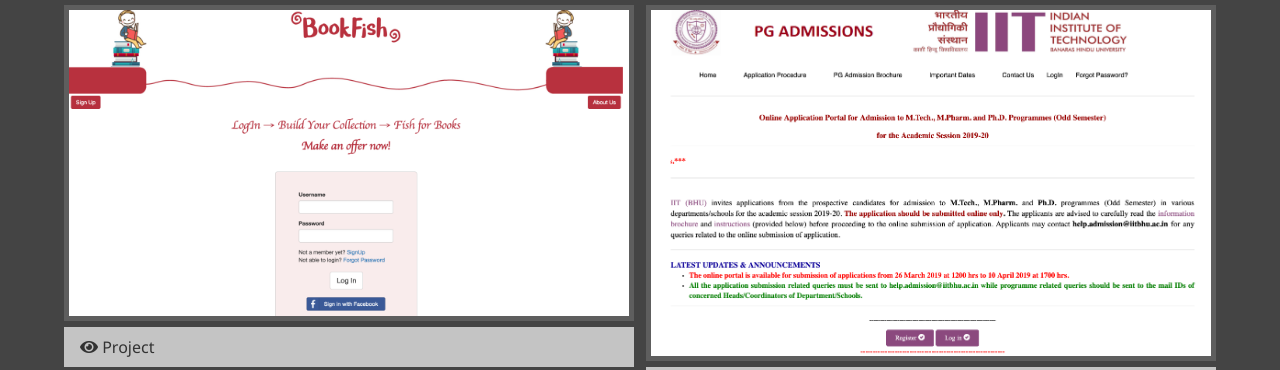
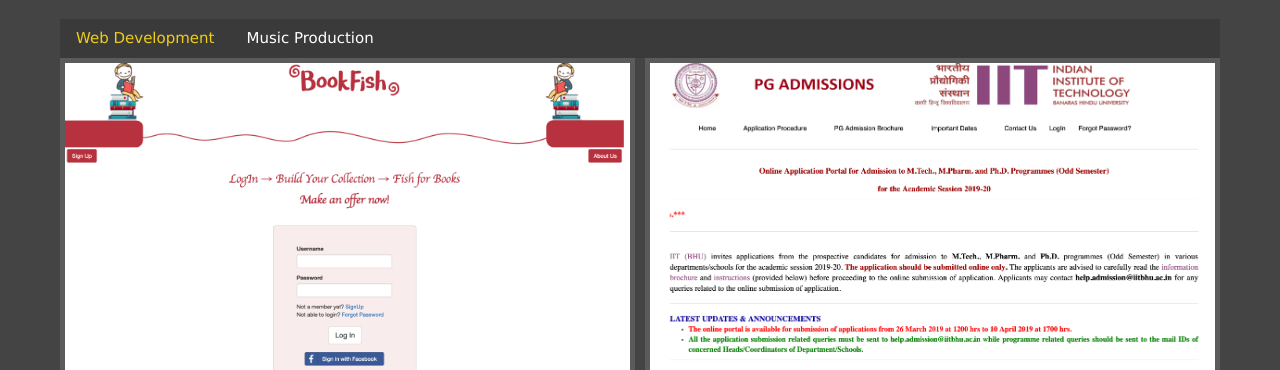
Before and after one commit to Pratihar/my_portfolio, a website: page dist/work.html in a window 1280 px wide. Shown: the part 277-647 px from the top of the page. Drawn offline with nearby package versions, Linux system fonts and the light colour scheme.

Commit message:
Added Music Projects

```diff
--- a/scss/_mobile.scss
+++ b/scss/_mobile.scss
@@ -73,7 +73,12 @@
     }
   }
 
-  .projects {
+  .web-projects,
+  .music-projects {
     grid-template-columns: 1fr;
   }
+
+  .tabs {
+    font-size: 14.7px;
+  }
 }
--- a/scss/main.scss
+++ b/scss/main.scss
@@ -115,15 +115,24 @@
   }
 }
 
+.tabs {
+  background: darken($primary-color, 4);
+
+  .current {
+    color: $secondary-color;
+  }
+}
+
 // Work/Projects
-.projects {
+.web-projects,
+.music-projects {
   display: grid;
   grid-gap: 0.7rem;
   grid-template-columns: repeat(2, 1fr);
 
   img {
     width: 100%;
-    border: 5px lighten($primary-color, 10) solid;
+    border: 5px lighten($primary-color, 9) solid;
 
     &:hover {
       opacity: 0.5;
@@ -131,6 +140,10 @@
       @include easeOut;
     }
   }
+}
+
+.music-projects {
+  display: none;
 }
 
 // Contact Page
```
Also changed, not shown: dist/css/main.css, dist/index.html, dist/js/main.js, dist/work.html.
